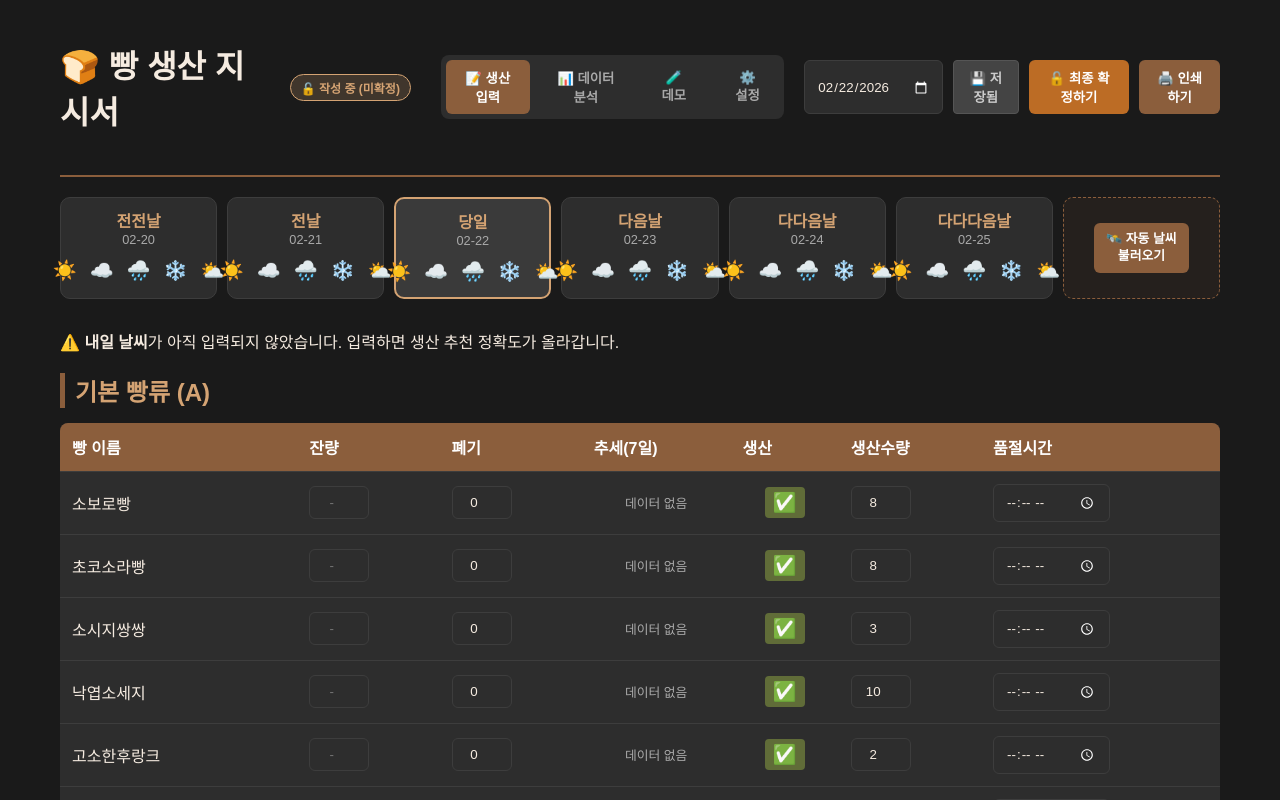
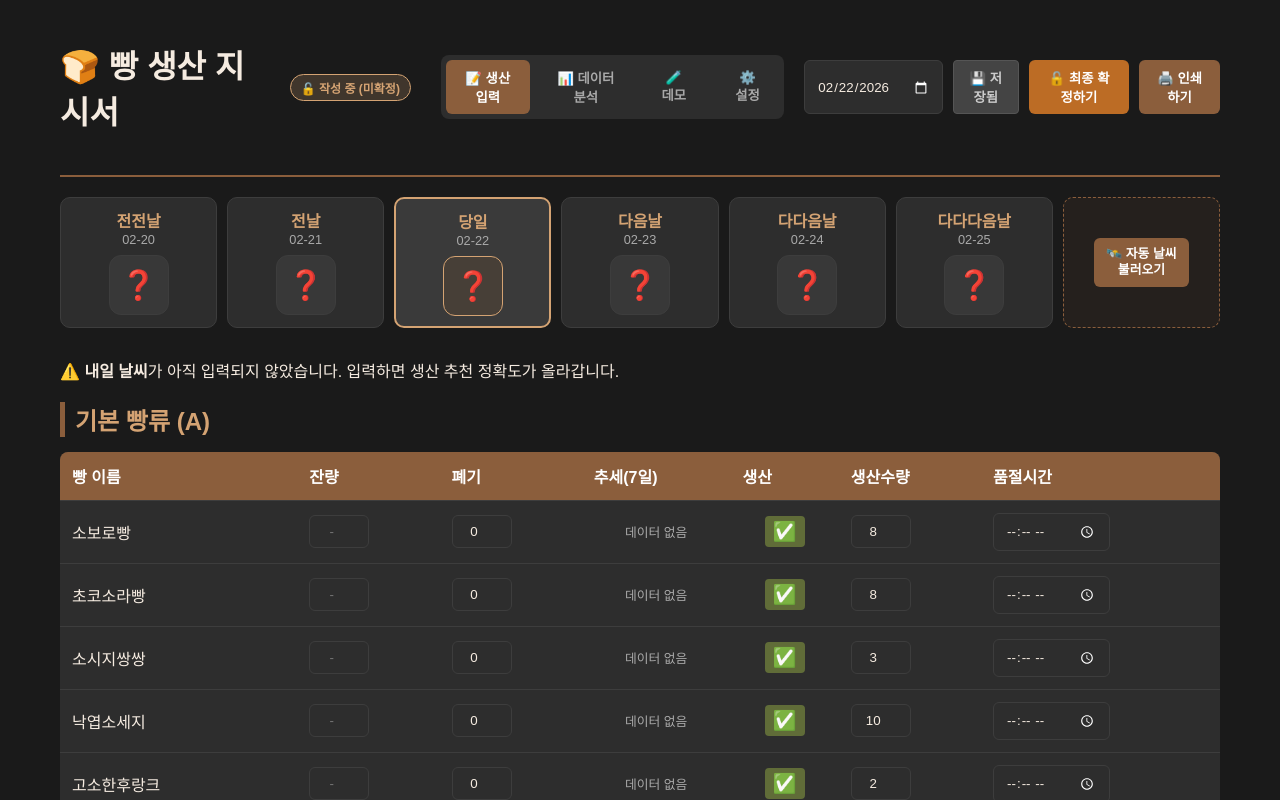
Before and after one commit to fdc3501/bread, a React (Vite) app: page / in a window 1280 px wide. Shown: the top 800 px of the page. Built offline with nearby package versions, Linux system fonts and the light colour scheme; a web font is replaced by a local one.

Commit message:
style: simplify weather UI and enhance sparkline weather labels

```diff
--- a/src/App.css
+++ b/src/App.css
@@ -355,21 +355,31 @@ textarea {
   transform: scale(0.95);
 }
 
-.weather-icon-btn {
-  background: transparent;
-  border: none;
-  font-size: 1.2rem;
+.weather-main-btn {
+  background: rgba(255, 255, 255, 0.05);
+  border: 1px solid var(--border);
+  font-size: 1.8rem;
   cursor: pointer;
-  padding: 4px;
-  border-radius: 4px;
+  padding: 8px;
+  border-radius: 12px;
   transition: all 0.2s;
+  width: 60px;
+  height: 60px;
+  display: flex;
+  align-items: center;
+  justify-content: center;
+  margin: 0 auto;
 }
 
-.weather-icon-btn.active {
-  background: var(--primary);
-  color: white;
-  transform: scale(1.3);
-  box-shadow: 0 0 10px rgba(188, 108, 37, 0.5);
+.weather-main-btn:hover {
+  background: rgba(188, 108, 37, 0.2);
+  border-color: var(--primary);
+  transform: scale(1.05);
+}
+
+.weather-card.today .weather-main-btn {
+  background: rgba(188, 108, 37, 0.1);
+  border-color: var(--secondary);
 }
 
 /* Table */
--- a/src/App.tsx
+++ b/src/App.tsx
@@ -235,17 +235,19 @@ const App: React.FC = () => {
             <div key={w.date} className={`weather-card ${w.label === '당일' ? 'today' : ''}`}>
               <div className="weather-label">{w.label}</div>
               <div className="weather-date">{w.date.slice(5)}</div>
-              <div className="weather-select">
-                {(Object.keys(WEATHER_ICONS) as Weather[]).map(type => (
-                  <button
-                    key={type}
-                    className={`weather-icon-btn ${w.weather === type ? 'active' : ''}`}
-                    onClick={() => updateWeather(i, type)}
-                    title={type}
-                  >
-                    {WEATHER_ICONS[type]}
-                  </button>
-                ))}
+              <div className="weather-display">
+                <button
+                  className="weather-main-btn"
+                  onClick={() => {
+                    const types = Object.keys(WEATHER_ICONS) as Weather[];
+                    const currentIdx = types.indexOf(w.weather || 'sunny');
+                    const nextIdx = (currentIdx + 1) % types.length;
+                    updateWeather(i, types[nextIdx]);
+                  }}
+                  title="날씨 변경하려면 클릭"
+                >
+                  {w.weather ? WEATHER_ICONS[w.weather] : '❓'}
+                </button>
               </div>
             </div>
           ))}
--- a/src/components/Sparkline.tsx
+++ b/src/components/Sparkline.tsx
@@ -80,12 +80,12 @@ export const Sparkline: React.FC<Props> = ({
                 const weatherIcon = d.weather ? (WEATHER_ICONS[d.weather] ?? '') : '';
                 return (
                     <g key={i}>
-                        <text x={x} y={PAD.top + innerH + 9} className="spark-xlabel" textAnchor="middle"
-                            fill={isWeekend ? '#f39c12' : 'rgba(255,255,255,0.5)'}>
+                        <text x={x} y={PAD.top + innerH + 11} className="spark-xlabel" textAnchor="middle"
+                            fill={isWeekend ? '#f39c12' : 'rgba(255,255,255,0.7)'}>
                             {dayLabel}
                         </text>
                         {weatherIcon && (
-                            <text x={x} y={PAD.top + innerH + 20} className="spark-xlabel-weather" textAnchor="middle">
+                            <text x={x} y={PAD.top + innerH + 24} className="spark-xlabel-weather" textAnchor="middle" fontSize="10px">
                                 {weatherIcon}
                             </text>
                         )}
```
